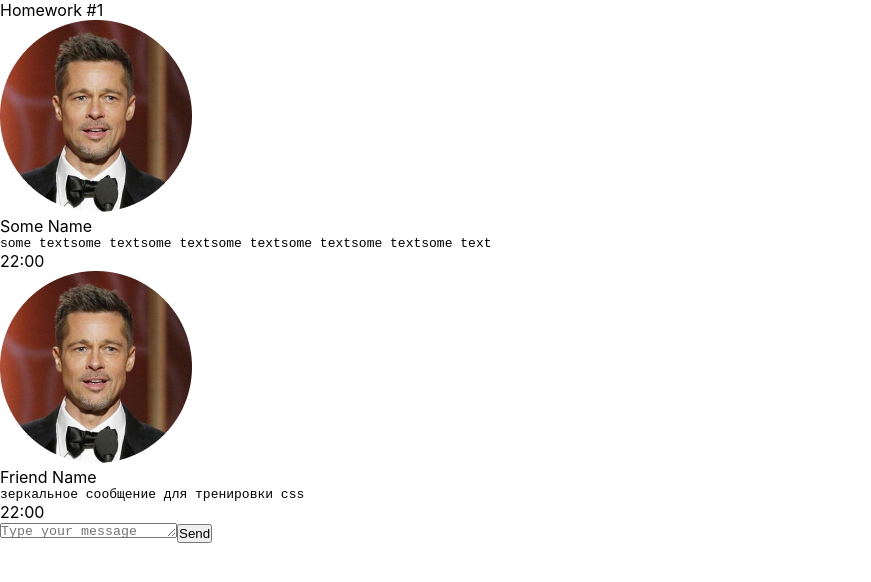
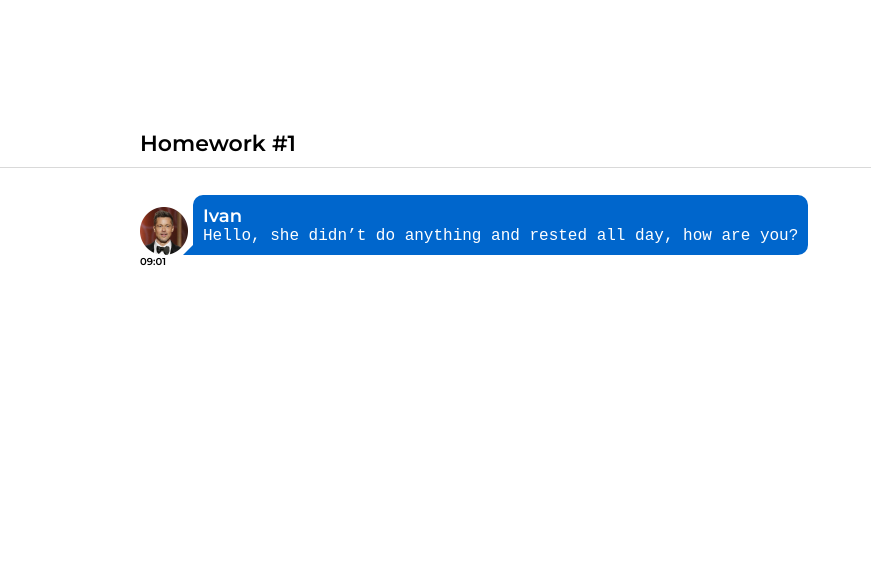
Before and after one commit to Pavlonto/HomeWork, a React (Create React App) app: page / in a window 1280 px wide. Shown: the top 582 px of the page, without its empty margins (0-871 px from the left). Built offline with nearby package versions, Linux system fonts and the light colour scheme.

Commit message:
changeInPackage

```diff
--- a/package.json
+++ b/package.json
@@ -1,6 +1,6 @@
 {
   "name": "hws2",
-  "homepage": "http://Pavlonto.github.io/app",
+  "homepage": "http://Pavlonto.github.io/Homework",
   "version": "0.1.0",
   "private": true,
   "dependencies": {
--- a/public/index.html
+++ b/public/index.html
@@ -1,14 +1,15 @@
 <!DOCTYPE html>
 <html lang="en">
+
 <head>
   <meta charset="utf-8" />
+  <link rel="preconnect" href="https://fonts.googleapis.com">
+  <link rel="preconnect" href="https://fonts.gstatic.com" crossorigin>
+  <link href="https://fonts.googleapis.com/css2?family=Montserrat:ital,wght@0,600;1,400&display=swap" rel="stylesheet">
   <link rel="icon" href="%PUBLIC_URL%/favicon.ico" />
   <meta name="viewport" content="width=device-width, initial-scale=1" />
   <meta name="theme-color" content="#000000" />
-    <meta
-      name="description"
-      content="Web site created using create-react-app"
-    />
+  <meta name="description" content="Web site created using create-react-app" />
   <link rel="apple-touch-icon" href="%PUBLIC_URL%/logo192.png" />
   <!--
       manifest.json provides metadata used when your web app is installed on a
@@ -26,6 +27,7 @@
     -->
   <title>React App</title>
 </head>
+
 <body>
   <noscript>You need to enable JavaScript to run this app.</noscript>
   <div id="root"></div>
@@ -40,4 +42,5 @@
       To create a production bundle, use `npm run build` or `yarn build`.
     -->
 </body>
+
 </html>
--- a/src/s1-main/App.module.css
+++ b/src/s1-main/App.module.css
@@ -1,11 +1,16 @@
 .App {
+    margin-top: 130px;
     --header_height: 60px;
+    font-family: Montserrat;
 }
 
 .hw {
-
+    border-top: 1px solid #D9D9D9;
 }
 
 .hwTitle {
-
+    max-width: 1000px;
+    margin: 0px auto 10px auto;
+    font-weight: 600;
+    font-size: 22px;
 }
--- a/src/s2-homeworks/hw01/HW1.tsx
+++ b/src/s2-homeworks/hw01/HW1.tsx
@@ -35,11 +35,11 @@ export const message0: MessageType = {
     id: 0,
     user: {
         avatar: avatar, // можно менять
-        name: 'Some Name',  // можно менять
+        name: 'Ivan',  // можно менять
     },
     message: {
-        text: 'some textsome textsome textsome textsome textsome textsome text', // можно менять
-        time: '22:00', // можно менять
+        text: 'Hello, she didn’t do anything and rested all day, how are you?', // можно менять
+        time: '09:01', // можно менять
     },
 }
 export const friendMessage0: MessageType = {
@@ -62,11 +62,11 @@ const HW1 = () => {
                 {/*проверка отображения (не менять)*/}
                 <div>
                     <Message message={message0} />
-                    <FriendMessage message={friendMessage0} />
+                    {/* <FriendMessage message={friendMessage0} /> */}
                 </div>
 
                 {/*для автоматической проверки дз (не менять)*/}
-                <MessageSender M={Message} />
+                {/* <MessageSender M={Message} /> */}
             </div>
         </div>
     )
--- a/src/s2-homeworks/hw01/message/Message.module.css
+++ b/src/s2-homeworks/hw01/message/Message.module.css
@@ -1,31 +1,49 @@
 .message {
-
+    max-width: 1000px;
+    margin: 24px auto 0 auto;
 }
 
-.imageAndText {
-
-}
+.imageAndText {}
 
 .imageAndText img {
-
+    width: 48px;
+    height: 48px;
+    position: relative;
+    top: 15px;
 }
 
 .text {
-
+    display: inline-block;
+    background-color: #0066CC;
+    padding: 10px;
+    color: #fff;
+    margin-left: 5px;
+    border-radius: 10px;
+    position: relative;
 }
 
-.text:after {
-
+.text::after {
+    content: '';
+    position: absolute;
+    bottom: 0;
+    left: -10px;
+    border: 10px solid transparent;
+    border-left: 10px solid #0066CC;
+    border-bottom: 10px solid #0066CC;
+    display: block;
+    rotate: -90deg;
 }
 
 .name {
-
+    font-weight: 600;
+    font-size: 18px;
 }
 
 .messageText {
-
+    font-weight: 400;
+    font-size: 16px;
 }
 
 .time {
-
+    font-size: 10px;
 }
```
Lines whose indentation alone changed are shown as unchanged.
